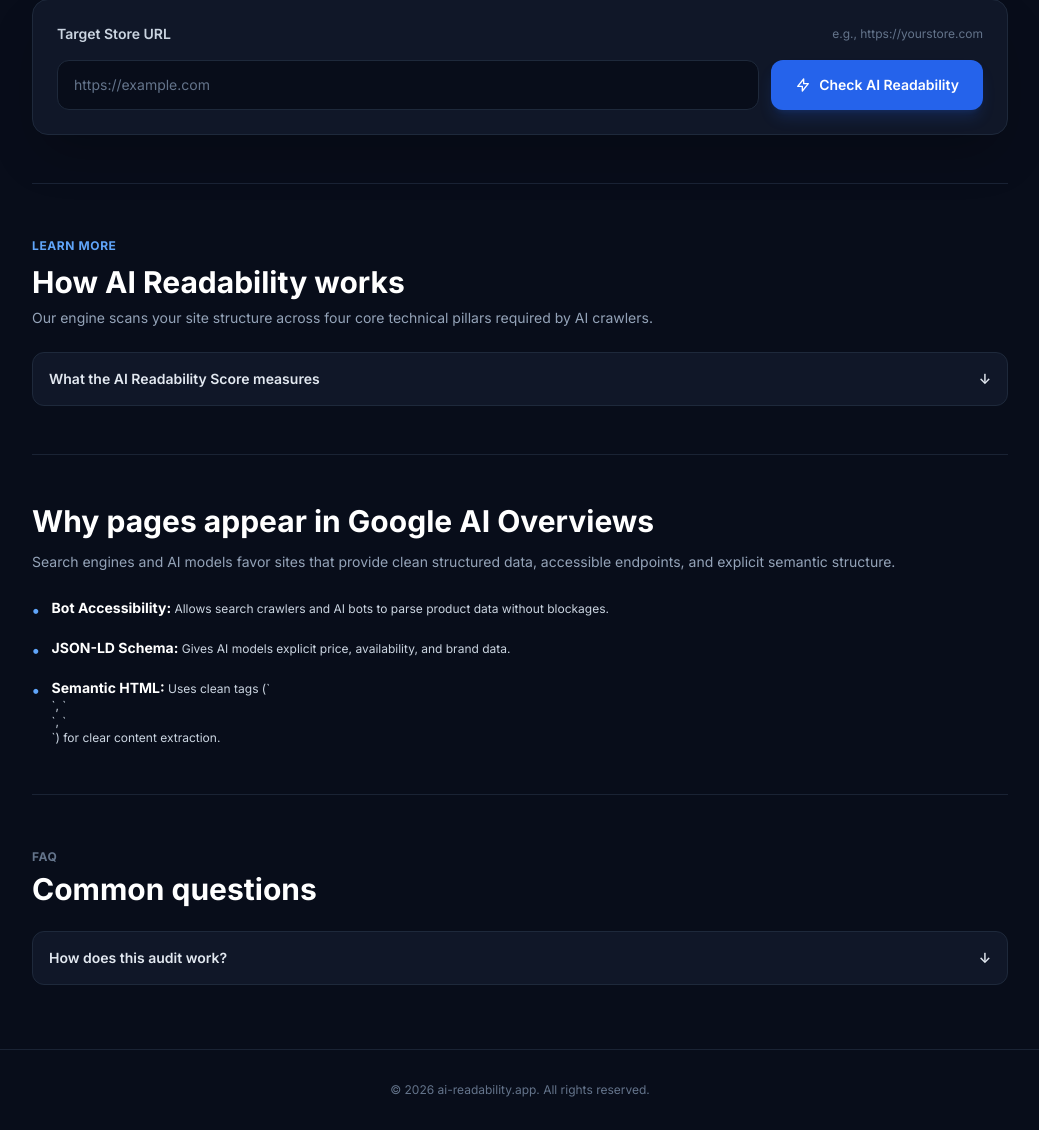
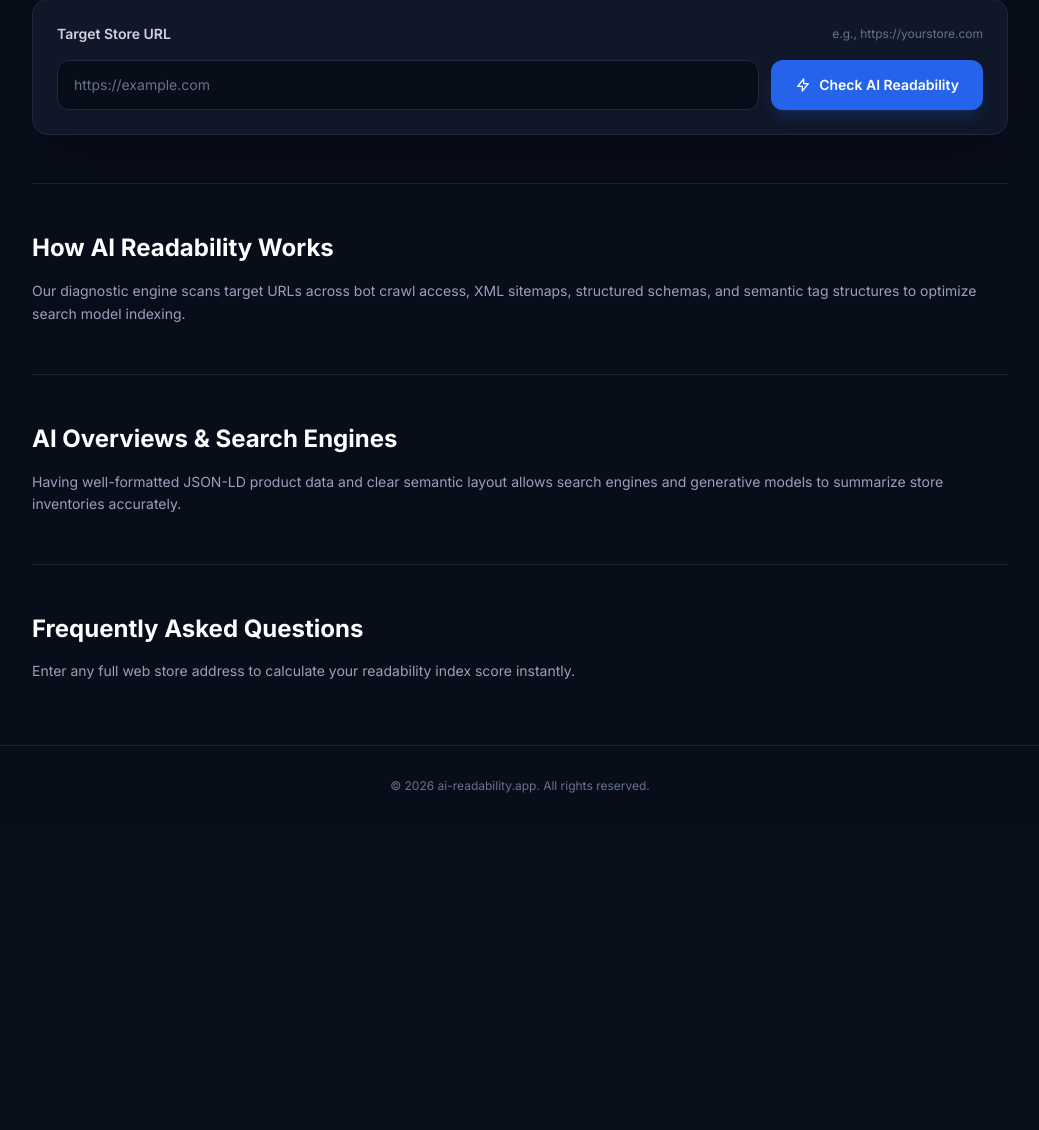
Before and after one commit to habibitrails-ux/ai-readability-audit, a Flask app: page / in a window 1280 px wide. Shown: the part 413-1543 px from the top of the page, without its empty margins (120-1159 px from the left). After the commit the page ends 1206 px from the top, so only its background shows below. Run offline with Flask 3, Linux system fonts and the light colour scheme; some libraries are stand-ins or nearby versions.

Commit message:
Update index.html

```diff
--- a/templates/index.html
+++ b/templates/index.html
@@ -3,7 +3,7 @@
 <head>
   <meta charset="UTF-8">
   <meta name="viewport" content="width=device-width, initial-scale=1.0">
-  <title>AI Readability Checker — E-Commerce Diagnostic Tool</title>
+  <title>AI Readability Audit — Analyze Your Store's AI Readiness</title>
   <script src="https://cdn.tailwindcss.com"></script>
   <link rel="preconnect" href="https://fonts.googleapis.com">
   <link rel="preconnect" href="https://fonts.gstatic.com" crossorigin>
@@ -16,7 +16,7 @@
 </head>
 <body class="bg-[#080d1a] text-slate-100 min-h-screen flex flex-col justify-between selection:bg-blue-600 selection:text-white">
 
-  <!-- Header Navigation -->
+  <!-- Navigation -->
   <header class="border-b border-slate-800/80 bg-[#080d1a]/90 backdrop-blur-md sticky top-0 z-50">
     <div class="max-w-6xl mx-auto px-6 h-16 flex items-center justify-between">
       <div class="flex items-center space-x-3">
@@ -30,15 +30,15 @@
         <a href="#faq" class="hover:text-white transition-colors">FAQ</a>
       </nav>
       <div id="auth-status" class="text-sm font-medium text-slate-400">
-        <button onclick="openAuthModal()" class="bg-blue-600 hover:bg-blue-500 text-white px-4 py-2 rounded-lg text-sm font-semibold transition-all shadow-md shadow-blue-600/20">Sign In</button>
+        <button id="btn-signin" onclick="openAuthModal()" class="bg-blue-600 hover:bg-blue-500 text-white px-4 py-2 rounded-lg text-sm font-semibold transition-all shadow-md shadow-blue-600/20">Sign In</button>
       </div>
     </div>
   </header>
 
-  <!-- Main Container -->
+  <!-- Main Content -->
   <main class="max-w-5xl mx-auto px-6 pt-12 pb-16 w-full flex-grow space-y-12">
 
-    <!-- Hero Header -->
+    <!-- Hero Banner -->
     <div id="checker" class="text-center space-y-4">
       <div class="inline-flex items-center space-x-2 bg-blue-950/60 border border-blue-800/50 px-3 py-1 rounded-full text-xs font-semibold text-blue-400">
         <span>⚡ ai-readability — E-Commerce Diagnostic Tool</span>
@@ -50,7 +50,6 @@
         Enter your site URL to inspect bot access, sitemap configuration, JSON-LD structured data, and semantic HTML structure for AI search crawlers.
       </p>
 
-      <!-- Feature Pills -->
       <div class="flex items-center justify-center space-x-6 text-xs text-slate-400 pt-2 font-medium">
         <span class="flex items-center gap-1.5"><svg class="w-4 h-4 text-emerald-400" fill="currentColor" viewBox="0 0 20 20"><path d="M16.707 5.293a1 1 0 010 1.414l-8 8a1 1 0 01-1.414 0l-4-4a1 1 0 011.414-1.414L8 12.586l7.293-7.293a1 1 0 011.414 0z"/></svg> Automated Audit</span>
         <span class="flex items-center gap-1.5"><svg class="w-4 h-4 text-emerald-400" fill="currentColor" viewBox="0 0 20 20"><path d="M16.707 5.293a1 1 0 010 1.414l-8 8a1 1 0 01-1.414 0l-4-4a1 1 0 011.414-1.414L8 12.586l7.293-7.293a1 1 0 011.414 0z"/></svg> Fast Diagnostics</span>
@@ -66,7 +65,7 @@
       </div>
       <div class="flex flex-col sm:flex-row gap-3">
         <input id="url-input" type="url" placeholder="https://example.com" class="flex-1 bg-[#080d1a] border border-slate-800 rounded-xl px-4 py-3.5 text-slate-100 placeholder-slate-500 focus:outline-none focus:ring-2 focus:ring-blue-500/50 focus:border-blue-500 transition-all text-sm">
-        <button id="btn-submit" onclick="runAudit()" class="bg-blue-600 hover:bg-blue-500 text-white font-semibold px-6 py-3.5 rounded-xl transition-all flex items-center justify-center gap-2 text-sm shadow-lg shadow-blue-600/20 whitespace-nowrap">
+        <button id="btn-submit" type="button" onclick="runAudit()" class="bg-blue-600 hover:bg-blue-500 text-white font-semibold px-6 py-3.5 rounded-xl transition-all flex items-center justify-center gap-2 text-sm shadow-lg shadow-blue-600/20 whitespace-nowrap">
           <svg class="w-4 h-4" fill="none" stroke="currentColor" viewBox="0 0 24 24"><path stroke-linecap="round" stroke-linejoin="round" stroke-width="2" d="M13 10V3L4 14h7v7l9-11h-7z"/></svg>
           <span id="btn-text">Check AI Readability</span>
         </button>
@@ -74,10 +73,8 @@
       <div id="error-msg" class="hidden text-xs text-red-400 bg-red-950/40 border border-red-800/40 p-3 rounded-lg"></div>
     </div>
 
-    <!-- Redesigned Dashboard Diagnostic Results Box -->
+    <!-- Results Display Dashboard -->
     <div id="results-box" class="hidden space-y-6">
-
-      <!-- Top Summary Metrics Banner -->
       <div class="grid grid-cols-1 md:grid-cols-3 gap-4">
 
         <!-- Overall Score Card -->
@@ -93,7 +90,7 @@
           <p id="result-summary" class="text-xs text-slate-400 mt-2 line-clamp-2"></p>
         </div>
 
-        <!-- Secondary Metric Card 1 -->
+        <!-- Crawl Access -->
         <div class="bg-[#101728] border border-slate-800 rounded-2xl p-5 shadow-xl flex flex-col justify-between">
           <div class="flex justify-between items-start">
             <span class="text-xs font-semibold text-slate-400 uppercase tracking-wider">Crawl Access</span>
@@ -106,7 +103,7 @@
           <p class="text-xs text-slate-400 mt-2">robots.txt permissions & sitemap verification</p>
         </div>
 
-        <!-- Secondary Metric Card 2 -->
+        <!-- Structured Context -->
         <div class="bg-[#101728] border border-slate-800 rounded-2xl p-5 shadow-xl flex flex-col justify-between">
           <div class="flex justify-between items-start">
             <span class="text-xs font-semibold text-slate-400 uppercase tracking-wider">Structured Context</span>
@@ -118,174 +115,85 @@
           </div>
           <p class="text-xs text-slate-400 mt-2">JSON-LD schemas & semantic tags parsing</p>
         </div>
-
       </div>
 
-      <!-- Quick Action Toolbar -->
-      <div class="flex flex-wrap items-center justify-between gap-3 bg-[#101728] border border-slate-800 rounded-xl p-3 px-5">
-        <span class="text-xs font-semibold text-slate-400">Diagnostic Controls</span>
-        <div class="flex items-center gap-2">
-          <button onclick="copyResults()" class="bg-[#080d1a] hover:bg-slate-800 border border-slate-700/80 text-slate-200 font-semibold px-4 py-2 rounded-lg text-xs transition-all flex items-center gap-1.5">
-            <svg class="w-3.5 h-3.5" fill="none" stroke="currentColor" viewBox="0 0 24 24"><path stroke-linecap="round" stroke-linejoin="round" stroke-width="2" d="M8 16H6a2 2 0 01-2-2V6a2 2 0 012-2h8a2 2 0 012 2v2m-6 12h8a2 2 0 002-2v-8a2 2 0 00-2-2h-8a2 2 0 00-2 2v8a2 2 0 002 2z"/></svg>
-            <span>Copy Results</span>
-          </button>
-          <button onclick="window.print()" class="bg-[#080d1a] hover:bg-slate-800 border border-slate-700/80 text-slate-200 font-semibold px-4 py-2 rounded-lg text-xs transition-all flex items-center gap-1.5">
-            <svg class="w-3.5 h-3.5" fill="none" stroke="currentColor" viewBox="0 0 24 24"><path stroke-linecap="round" stroke-linejoin="round" stroke-width="2" d="M4 16v1a3 3 0 003 3h10a3 3 0 003-3v-1m-4-4l-4 4m0 0l-4-4m4 4V4"/></svg>
-            <span>Download Audit</span>
-          </button>
-        </div>
-      </div>
-
-      <!-- 4-Pillar Detailed Insights Grid -->
+      <!-- Detail Breakdowns -->
       <div class="grid grid-cols-1 md:grid-cols-2 gap-4">
-
-        <!-- Bot Accessibility Pillar -->
         <div class="bg-[#101728] border border-slate-800 rounded-2xl p-5 space-y-3">
           <div class="flex items-center justify-between">
-            <div class="flex items-center gap-2">
-              <span class="w-2 h-2 rounded-full bg-blue-500"></span>
-              <h4 class="text-sm font-bold text-white">Bot Accessibility</h4>
-            </div>
+            <h4 class="text-sm font-bold text-white">Bot Accessibility</h4>
             <span id="score-bot" class="text-xs font-mono font-bold text-slate-300">0/25</span>
           </div>
           <div class="w-full bg-[#080d1a] h-2 rounded-full overflow-hidden border border-slate-800">
             <div id="bar-bot" class="bg-blue-500 h-full transition-all duration-500" style="width: 0%"></div>
           </div>
-          <p class="text-xs text-slate-400">Verifies if search engine and AI crawlers can access store URLs via robots.txt.</p>
         </div>
 
-        <!-- Sitemap Status Pillar -->
         <div class="bg-[#101728] border border-slate-800 rounded-2xl p-5 space-y-3">
           <div class="flex items-center justify-between">
-            <div class="flex items-center gap-2">
-              <span class="w-2 h-2 rounded-full bg-emerald-500"></span>
-              <h4 class="text-sm font-bold text-white">Sitemap Status</h4>
-            </div>
+            <h4 class="text-sm font-bold text-white">Sitemap Status</h4>
             <span id="score-sitemap" class="text-xs font-mono font-bold text-slate-300">0/25</span>
           </div>
           <div class="w-full bg-[#080d1a] h-2 rounded-full overflow-hidden border border-slate-800">
             <div id="bar-sitemap" class="bg-emerald-500 h-full transition-all duration-500" style="width: 0%"></div>
           </div>
-          <p class="text-xs text-slate-400">Checks for accessible sitemap XML files for automated page indexing.</p>
         </div>
 
-        <!-- Schema JSON-LD Pillar -->
         <div class="bg-[#101728] border border-slate-800 rounded-2xl p-5 space-y-3">
           <div class="flex items-center justify-between">
-            <div class="flex items-center gap-2">
-              <span class="w-2 h-2 rounded-full bg-amber-500"></span>
-              <h4 class="text-sm font-bold text-white">Schema JSON-LD</h4>
-            </div>
+            <h4 class="text-sm font-bold text-white">Schema JSON-LD</h4>
             <span id="score-schema" class="text-xs font-mono font-bold text-slate-300">0/25</span>
           </div>
           <div class="w-full bg-[#080d1a] h-2 rounded-full overflow-hidden border border-slate-800">
             <div id="bar-schema" class="bg-amber-500 h-full transition-all duration-500" style="width: 0%"></div>
           </div>
-          <p class="text-xs text-slate-400">Evaluates explicit product data schemas (Product, Offer, Organization, Breadcrumb).</p>
         </div>
 
-        <!-- Semantic HTML Pillar -->
         <div class="bg-[#101728] border border-slate-800 rounded-2xl p-5 space-y-3">
           <div class="flex items-center justify-between">
-            <div class="flex items-center gap-2">
-              <span class="w-2 h-2 rounded-full bg-purple-500"></span>
-              <h4 class="text-sm font-bold text-white">Semantic HTML</h4>
-            </div>
+            <h4 class="text-sm font-bold text-white">Semantic HTML</h4>
             <span id="score-semantic" class="text-xs font-mono font-bold text-slate-300">0/25</span>
           </div>
           <div class="w-full bg-[#080d1a] h-2 rounded-full overflow-hidden border border-slate-800">
             <div id="bar-semantic" class="bg-purple-500 h-full transition-all duration-500" style="width: 0%"></div>
           </div>
-          <p class="text-xs text-slate-400">Measures structural HTML tag usage for clear machine readability.</p>
         </div>
-
       </div>
-
     </div>
 
-    <!-- How AI Readability Works Section -->
-    <section id="how-it-works" class="border-t border-slate-800/80 pt-12 space-y-6">
-      <div class="space-y-2">
-        <span class="text-xs font-bold uppercase tracking-wider text-blue-400">Learn More</span>
-        <h2 class="text-2xl md:text-3xl font-bold text-white">How AI Readability works</h2>
-        <p class="text-sm text-slate-400">Our engine scans your site structure across four core technical pillars required by AI crawlers.</p>
-      </div>
-
-      <div class="space-y-3">
-        <details class="group bg-[#101728] border border-slate-800 rounded-xl overflow-hidden">
-          <summary class="flex justify-between items-center p-4 cursor-pointer font-semibold text-sm text-slate-200 group-open:text-blue-400">
-            <span>What the AI Readability Score measures</span>
-            <span class="transition group-open:rotate-180">↓</span>
-          </summary>
-          <div class="p-4 pt-0 text-xs text-slate-400 border-t border-slate-800/50">
-            The score evaluates <strong>Bot Accessibility</strong> (robots.txt permissions), <strong>Sitemap Status</strong>, <strong>Schema JSON-LD</strong> markup completeness, and <strong>Semantic HTML</strong> structure into a consolidated 0–100 rating.
-          </div>
-        </details>
-      </div>
+    <!-- Explanatory Sections -->
+    <section id="how-it-works" class="border-t border-slate-800/80 pt-12 space-y-4">
+      <h2 class="text-2xl font-bold text-white">How AI Readability Works</h2>
+      <p class="text-sm text-slate-400 leading-relaxed">Our diagnostic engine scans target URLs across bot crawl access, XML sitemaps, structured schemas, and semantic tag structures to optimize search model indexing.</p>
     </section>
 
-    <!-- AI Overviews Section -->
-    <section id="ai-overviews" class="border-t border-slate-800/80 pt-12 space-y-6">
-      <div class="space-y-3">
-        <h2 class="text-2xl md:text-3xl font-bold text-white">Why pages appear in Google AI Overviews</h2>
-        <p class="text-sm text-slate-400 leading-relaxed">
-          Search engines and AI models favor sites that provide clean structured data, accessible endpoints, and explicit semantic structure.
-        </p>
-      </div>
-
-      <div class="space-y-4 text-xs text-slate-300">
-        <div class="flex items-start gap-3">
-          <span class="text-blue-400 font-bold text-base">•</span>
-          <div><strong class="text-white text-sm">Bot Accessibility:</strong> Allows search crawlers and AI bots to parse product data without blockages.</div>
-        </div>
-        <div class="flex items-start gap-3">
-          <span class="text-blue-400 font-bold text-base">•</span>
-          <div><strong class="text-white text-sm">JSON-LD Schema:</strong> Gives AI models explicit price, availability, and brand data.</div>
-        </div>
-        <div class="flex items-start gap-3">
-          <span class="text-blue-400 font-bold text-base">•</span>
-          <div><strong class="text-white text-sm">Semantic HTML:</strong> Uses clean tags (`<header>`, `<main>`, `<article>`) for clear content extraction.</div>
-        </div>
-      </div>
+    <section id="ai-overviews" class="border-t border-slate-800/80 pt-12 space-y-4">
+      <h2 class="text-2xl font-bold text-white">AI Overviews & Search Engines</h2>
+      <p class="text-sm text-slate-400 leading-relaxed">Having well-formatted JSON-LD product data and clear semantic layout allows search engines and generative models to summarize store inventories accurately.</p>
     </section>
 
-    <!-- FAQ Section -->
-    <section id="faq" class="border-t border-slate-800/80 pt-12 space-y-6">
-      <div class="space-y-1">
-        <span class="text-xs font-bold uppercase tracking-wider text-slate-500">FAQ</span>
-        <h2 class="text-2xl md:text-3xl font-bold text-white">Common questions</h2>
-      </div>
-
-      <div class="space-y-3">
-        <details class="group bg-[#101728] border border-slate-800 rounded-xl overflow-hidden">
-          <summary class="flex justify-between items-center p-4 cursor-pointer font-semibold text-sm text-slate-200 group-open:text-blue-400">
-            <span>How does this audit work?</span>
-            <span class="transition group-open:rotate-180">↓</span>
-          </summary>
-          <div class="p-4 pt-0 text-xs text-slate-400 border-t border-slate-800/50">
-            Enter any public web address. The app fetches the target page, parses its robots.txt, checks sitemap availability, inspects JSON-LD script blocks, and scores semantic HTML readability.
-          </div>
-        </details>
-      </div>
+    <section id="faq" class="border-t border-slate-800/80 pt-12 space-y-4">
+      <h2 class="text-2xl font-bold text-white">Frequently Asked Questions</h2>
+      <p class="text-sm text-slate-400">Enter any full web store address to calculate your readability index score instantly.</p>
     </section>
 
   </main>
 
   <!-- Auth Modal -->
-  <div id="auth-modal" class="hidden fixed inset-0 bg-black/70 backdrop-blur-sm flex items-center justify-center p-4 z-50">
+  <div id="auth-modal" class="hidden fixed inset-0 bg-black/75 backdrop-blur-sm flex items-center justify-center p-4 z-50">
     <div class="bg-[#101728] border border-slate-800 rounded-2xl p-6 max-w-sm w-full space-y-4 shadow-2xl relative">
       <button onclick="closeAuthModal()" class="absolute top-4 right-4 text-slate-400 hover:text-white">✕</button>
-      <h3 id="modal-title" class="text-lg font-bold text-white">Enter Your Email</h3>
-      <p class="text-xs text-slate-400">We'll send a 6-digit verification code to your inbox to authenticate your credits.</p>
+      <h3 id="modal-title" class="text-lg font-bold text-white">Sign In to Your Account</h3>
+      <p class="text-xs text-slate-400">Enter your email address to receive your 6-digit access code.</p>
 
       <div id="modal-step-1" class="space-y-3">
-        <input id="modal-email" type="email" placeholder="name@company.com" class="w-full bg-[#080d1a] border border-slate-700/70 rounded-xl px-4 py-3 text-slate-100 text-sm focus:outline-none focus:ring-2 focus:ring-blue-500">
+        <input id="modal-email" type="email" placeholder="name@company.com" class="w-full bg-[#080d1a] border border-slate-700 rounded-xl px-4 py-3 text-slate-100 text-sm focus:outline-none focus:ring-2 focus:ring-blue-500">
         <button onclick="sendOtp()" class="w-full bg-blue-600 hover:bg-blue-500 text-white font-semibold py-3 rounded-xl text-sm transition-all">Send Verification Code</button>
       </div>
 
       <div id="modal-step-2" class="hidden space-y-3">
-        <input id="modal-otp" type="text" maxlength="6" placeholder="123456" class="w-full bg-[#080d1a] border border-slate-700/70 rounded-xl px-4 py-3 text-slate-100 text-center font-mono text-lg tracking-widest focus:outline-none focus:ring-2 focus:ring-blue-500">
-        <button onclick="verifyOtp()" class="w-full bg-emerald-600 hover:bg-emerald-500 text-white font-semibold py-3 rounded-xl text-sm transition-all">Verify & Login</button>
+        <input id="modal-otp" type="text" maxlength="6" placeholder="123456" class="w-full bg-[#080d1a] border border-slate-700 rounded-xl px-4 py-3 text-slate-100 text-center font-mono text-lg tracking-widest focus:outline-none focus:ring-2 focus:ring-blue-500">
+        <button onclick="verifyOtp()" class="w-full bg-emerald-600 hover:bg-emerald-500 text-white font-semibold py-3 rounded-xl text-sm transition-all">Verify Code</button>
       </div>
       <div id="modal-msg" class="text-xs text-center hidden"></div>
     </div>
@@ -297,7 +205,6 @@
 
   <script>
     let userEmail = "";
-    let currentAuditData = null;
 
     function openAuthModal() {
       document.getElementById('auth-modal').classList.remove('hidden');
@@ -313,7 +220,7 @@
       if(!email) return;
 
       msgBox.className = "text-xs text-center text-blue-400 block";
-      msgBox.innerText = "Sending OTP...";
+      msgBox.innerText = "Sending code...";
 
       try {
         const res = await fetch('/send-otp', {
@@ -327,4 +234,105 @@
           document.getElementById('modal-step-1').classList.add('hidden');
           document.getElementById('modal-step-2').classList.remove('hidden');
           document.getElementById('modal-title').innerText = "Enter Verification Code";
-          msgBox.className = "text-x
+          msgBox.className = "text-xs text-center text-emerald-400 block";
+          msgBox.innerText = data.message || "Code sent! Use 123456";
+        } else {
+          msgBox.className = "text-xs text-center text-red-400 block";
+          msgBox.innerText = data.error || "Failed to send code";
+        }
+      } catch(e) {
+        msgBox.className = "text-xs text-center text-red-400 block";
+        msgBox.innerText = "Connection error. Please try again.";
+      }
+    }
+
+    async function verifyOtp() {
+      const otp = document.getElementById('modal-otp').value.trim();
+      const msgBox = document.getElementById('modal-msg');
+      if(!otp) return;
+
+      try {
+        const res = await fetch('/verify-otp', {
+          method: 'POST',
+          headers: {'Content-Type': 'application/json'},
+          body: JSON.stringify({ email: userEmail, otp })
+        });
+        const data = await res.json();
+        if(res.ok) {
+          closeAuthModal();
+          document.getElementById('auth-status').innerHTML = `<span class="bg-slate-800 text-blue-400 px-3 py-1.5 rounded-lg text-xs font-semibold">${userEmail} (${data.credits} credits)</span>`;
+        } else {
+          msgBox.className = "text-xs text-center text-red-400 block";
+          msgBox.innerText = data.error || "Invalid OTP";
+        }
+      } catch(e) {
+        msgBox.className = "text-xs text-center text-red-400 block";
+        msgBox.innerText = "Verification connection failed.";
+      }
+    }
+
+    async function runAudit() {
+      const urlInput = document.getElementById('url-input').value.trim();
+      const errBox = document.getElementById('error-msg');
+      const resultsBox = document.getElementById('results-box');
+      const btnText = document.getElementById('btn-text');
+
+      errBox.classList.add('hidden');
+      if(!urlInput) {
+        errBox.innerText = "Please enter a valid store URL to run the audit.";
+        errBox.classList.remove('hidden');
+        return;
+      }
+
+      btnText.innerText = "Auditing...";
+
+      try {
+        const res = await fetch('/audit', {
+          method: 'POST',
+          headers: {'Content-Type': 'application/json'},
+          body: JSON.stringify({ url: urlInput })
+        });
+
+        const data = await res.json();
+        btnText.innerText = "Check AI Readability";
+
+        if(!res.ok) {
+          errBox.innerText = data.error || "Unable to complete audit on the requested store.";
+          errBox.classList.remove('hidden');
+          return;
+        }
+
+        const totalScore = Number(data.overall_score) || 0;
+        const bd = data.breakdown || {};
+
+        const botScore = Number(bd.bot_accessibility) || 0;
+        const sitemapScore = Number(bd.sitemap_status) || 0;
+        const schemaScore = Number(bd.schema_json_ld) || 0;
+        const semanticScore = Number(bd.semantic_html) || 0;
+
+        document.getElementById('score-display').innerText = totalScore;
+        document.getElementById('result-summary').innerText = data.summary || `Audit completed for ${urlInput}`;
+
+        document.getElementById('score-access-num').innerText = botScore + sitemapScore;
+        document.getElementById('score-context-num').innerText = schemaScore + semanticScore;
+
+        document.getElementById('score-bot').innerText = `${botScore}/25`;
+        document.getElementById('score-sitemap').innerText = `${sitemapScore}/25`;
+        document.getElementById('score-schema').innerText = `${schemaScore}/25`;
+        document.getElementById('score-semantic').innerText = `${semanticScore}/25`;
+
+        document.getElementById('bar-bot').style.width = `${(botScore / 25) * 100}%`;
+        document.getElementById('bar-sitemap').style.width = `${(sitemapScore / 25) * 100}%`;
+        document.getElementById('bar-schema').style.width = `${(schemaScore / 25) * 100}%`;
+        document.getElementById('bar-semantic').style.width = `${(semanticScore / 25) * 100}%`;
+
+        resultsBox.classList.remove('hidden');
+      } catch(e) {
+        btnText.innerText = "Check AI Readability";
+        errBox.innerText = "Network failure or timeout while auditing the target website.";
+        errBox.classList.remove('hidden');
+      }
+    }
+  </script>
+</body>
+</html>
```
